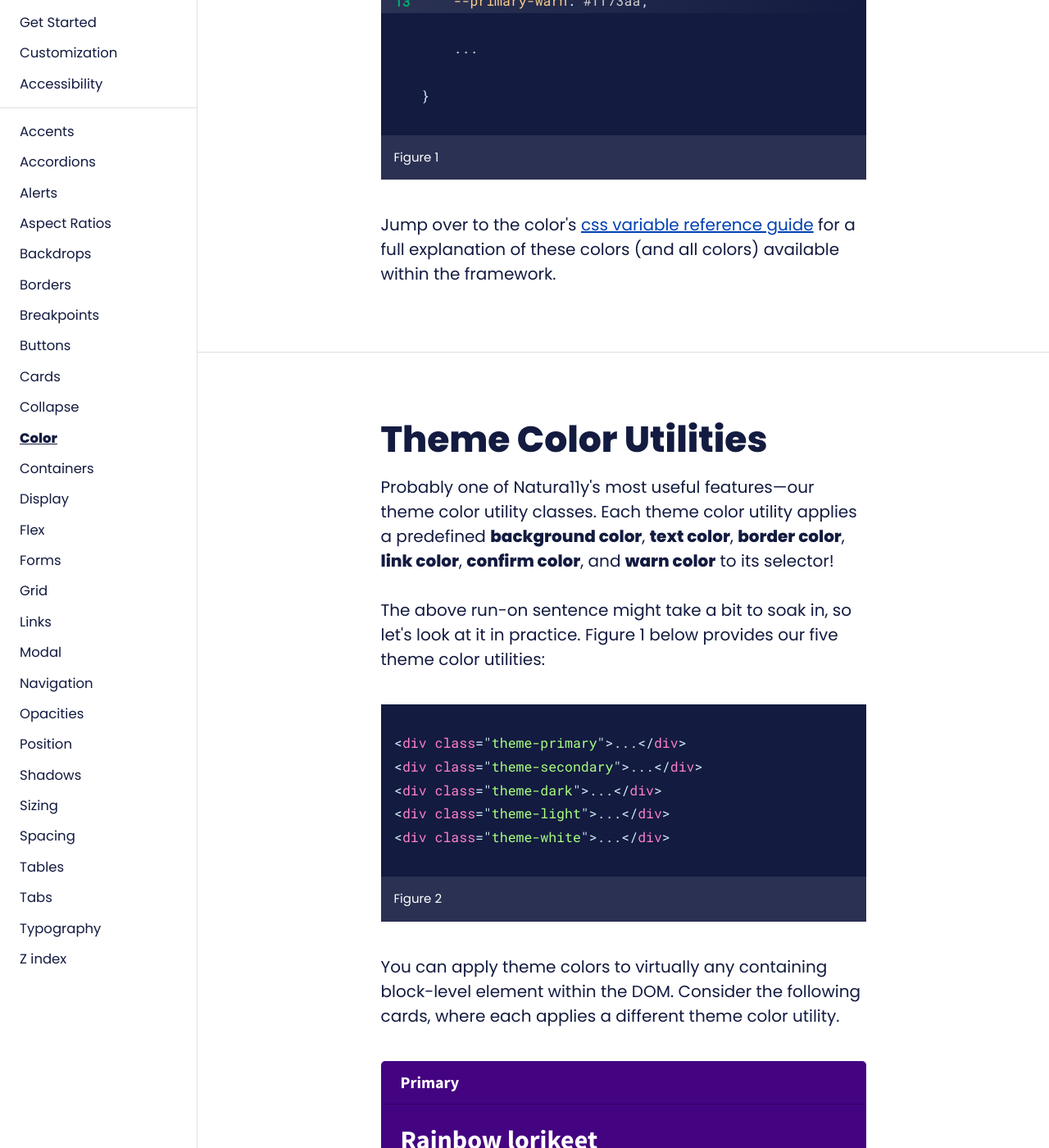
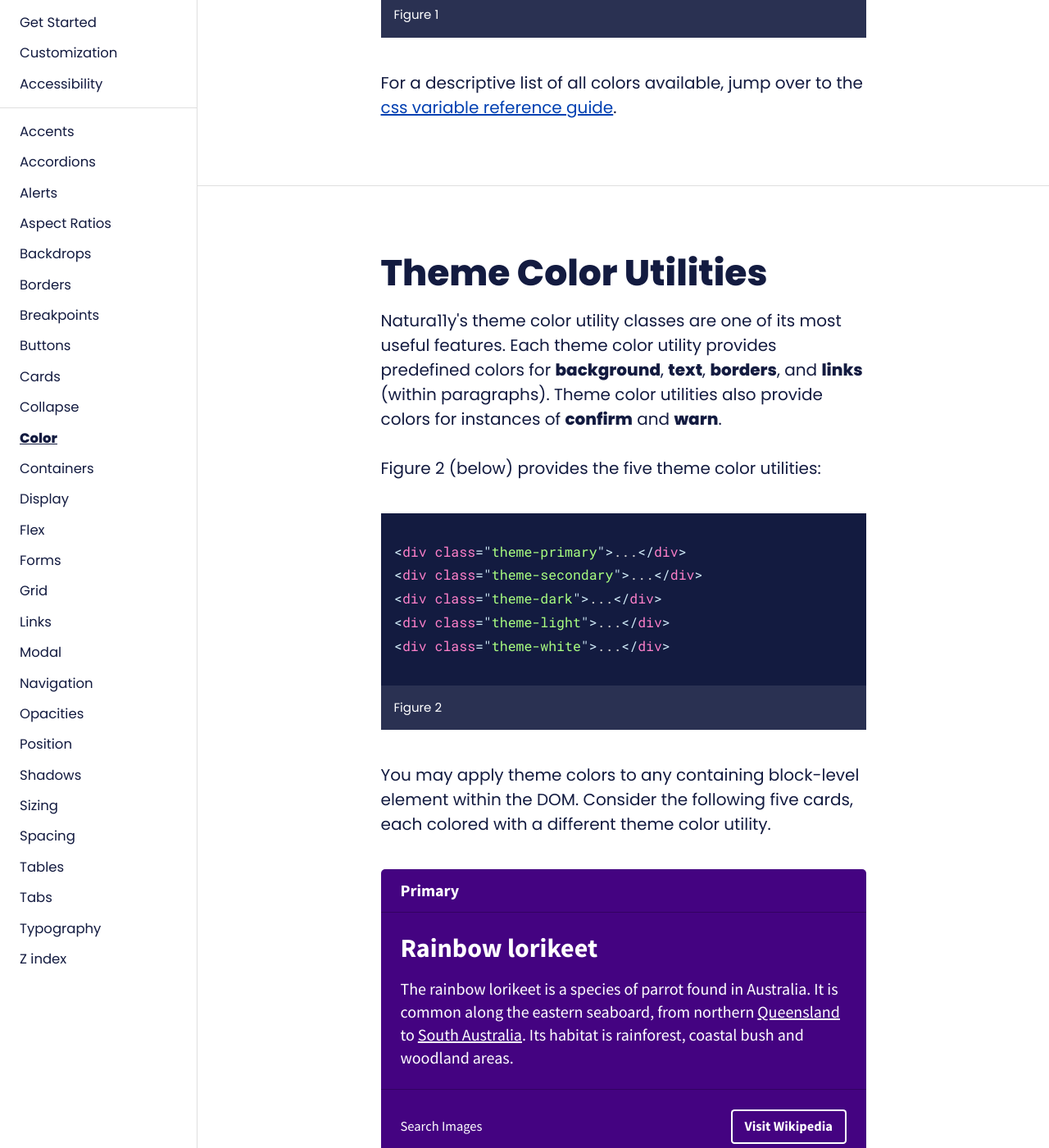
Before and after one commit to cavidano/natura11y-docs, a Jekyll site: the page built from _docs-a-z/color.html, in a window 1280 px wide and 1400 px high, scrolled down 3070 px. Shown: the whole window at 82% size. Built offline with Jekyll 4.4.1, drawn with Linux system fonts in a browser that asks for light colours; some of the changed text lies outside the part shown.

Commit message:
Update color.html

```diff
--- a/_docs-a-z/color.html
+++ b/_docs-a-z/color.html
@@ -28,7 +28,7 @@
 <div class="container narrow margin-y-4">
     <h2>Theme Colors: Your Principle Palette</h2>
     <p>
-        Your principal theme color palette includes <strong><em>Primary</em></strong>, <strong><em>Secondary</em></strong>, <strong><em>Dark</em></strong>, <strong><em>Light</em></strong>, and <strong><em>White</em></strong>.
+        Your principal theme colors include <strong><em>Primary</em></strong>, <strong><em>Secondary</em></strong>, <strong><em>Dark</em></strong>, <strong><em>Light</em></strong>, and <strong><em>White</em></strong>.
     </p>
 </div>
 <!-- .container -->
@@ -71,24 +71,19 @@
 
 <hr class="section-start" id="correlatedColors">
 <div class="container narrow margin-y-4">
-
-
-
     <h2>Correlated Colors</h2>
     <p>
-        Every theme color has five correlated colors. These are for text, borders, and certain links&#8212;along with instances of <em>confirm</em> and <em>warn</em>. Correlated colors work in isolation within each <a href="#themeColorUtilities">theme color utility</a> class.
+        Every theme color has five correlated colors. These are for text, borders, and certain links&#8212;along with instances of <em>confirm</em> and <em>warn</em>. Correlated colors work in isolation within their corresponding <a href="#themeColorUtilities">theme color utility</a> class.
     </p>
     <p>
-        Figure 1 (below) depicts the css variable declared for the <em><strong>primary</strong></em>  theme on line 5. Lines 9-13 provide css variables for primary's correlated colors.
+        Figure 1 (below) depicts the css variable declared for the <em><strong>primary</strong></em> theme on line 3. Lines 7-11 provide css variables for primary's correlated colors.
     </p>
 </div>
 <!-- .container -->
 
 <figure class="container narrow margin-y-4">
-    <pre class="hide-toolbar" data-line="5,9,10,11,12,13">
+    <pre class="hide-toolbar" data-line="3,7,8,9,10,11">
         <code class="language-css">
-            :root {
-
             // Primary Theme Color
 
             --primary: #440381;
@@ -100,10 +95,6 @@
             --primary-link: currentColor;
             --primary-confirm: #16db93;
             --primary-warn: #ff73aa;
-
-                ...
-
-            }
         </code>
     </pre>
     <figcaption>
@@ -113,7 +104,7 @@
 
 <div class="container narrow margin-y-4">
     <p>
-        Jump over to the color's <a href="/docs/customization/#cp_color">css variable reference guide</a> for a full explanation of these colors (and all colors) available within the framework.
+        For a descriptive list of all colors available, jump over to the <a href="/docs/customization/#cp_color" target="blank">css variable reference guide</a>.
     </p>
 </div>
 <!-- .container -->
@@ -123,10 +114,10 @@
 <div class="container narrow margin-y-4">
     <h2>Theme Color Utilities</h2>
     <p>
-        Probably one of Natura11y's most useful features&#8212;our theme color utility classes. Each theme color utility applies a predefined <strong>background color</strong>, <strong>text color</strong>, <strong>border color</strong>, <strong>link color</strong>, <strong>confirm color</strong>, and <strong>warn color</strong> to its selector!
+        Natura11y's theme color utility classes are one of its most useful features. Each theme color utility provides predefined colors for <strong>background</strong>, <strong>text</strong>, <strong>borders</strong>, and <strong>links</strong> (within paragraphs). Theme color utilities also provide colors for instances of <strong>confirm</strong> and <strong>warn</strong>.
     </p>
     <p>
-        The above run-on sentence might take a bit to soak in, so let's look at it in practice. Figure 1 below provides our five theme color utilities:
+        Figure 2 (below) provides the five theme color utilities:
     </p>
 </div>
 <!-- .container -->
@@ -148,7 +139,7 @@
 
 <div class="container narrow margin-y-4">
     <p>
-        You can apply theme colors to virtually any containing block-level element within the DOM. Consider the following cards, where each applies a different theme color utility.
+        You may apply theme colors to any containing block-level element within the DOM. Consider the following five cards, each colored with a different theme color utility.
     </p>
 </div>
 <!-- .container -->
```
Lines whose indentation alone changed are shown as unchanged.
